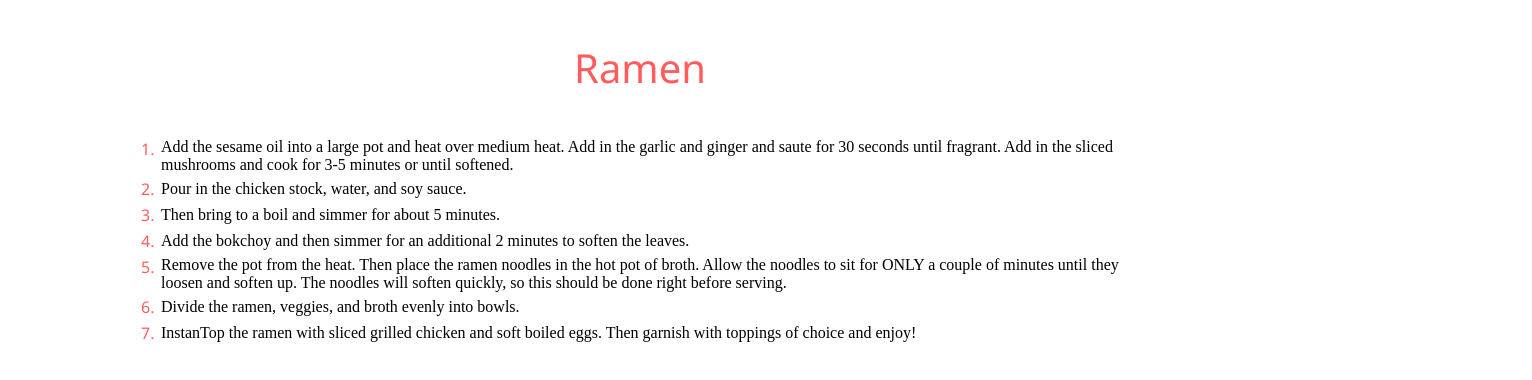
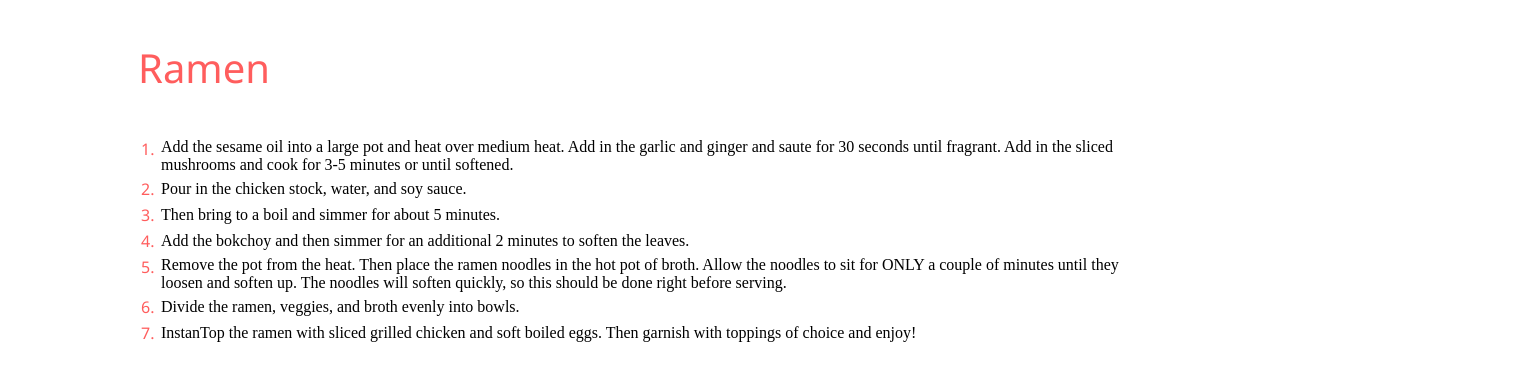
Before and after one commit to akari39/rice-family, a plain HTML site: page text/text.html in a window 1280 px wide. Shown: the whole page, 1532 px wide, since content can reach past the window. Drawn offline with Linux system fonts and the light colour scheme.

Commit message:
Add title padding.

```diff
--- a/text/text.css
+++ b/text/text.css
@@ -21,7 +21,8 @@
 .header-text {
     width: 100%;
     font-size: 40px;
-    text-align: center;
+    text-align: left;
     color: #FF5D5D;
     font-family: 'Noto Sans';
+    padding: 0 130px 0 130px;
 }
```
